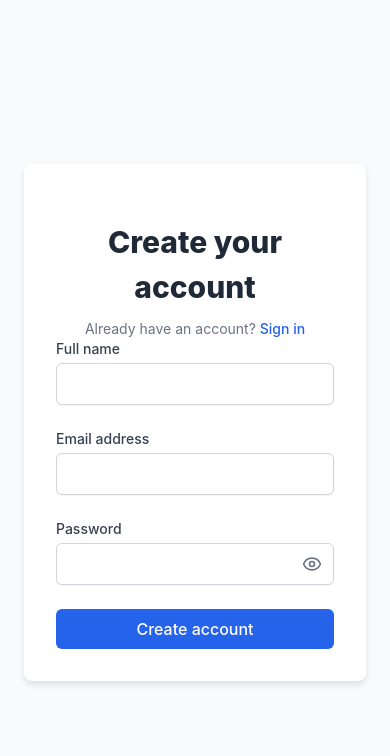
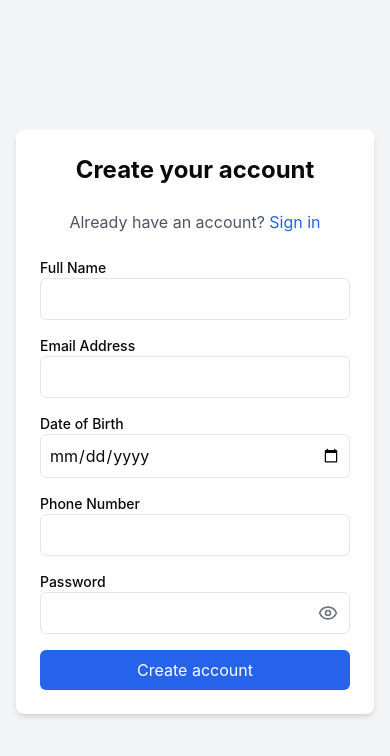
Before and after one commit to Shadip01/realtor.ai, a React (Vite) app: page /signup in a window 390 px wide. Shown: the top 756 px of the page. Built offline with nearby package versions, Linux system fonts and the light colour scheme.

Commit message:
updated to tailwind and make device responsive

```diff
--- a/package.json
+++ b/package.json
@@ -20,6 +20,7 @@
     "clsx": "^2.1.1",
     "lucide-react": "^0.446.0",
     "react": "^18.3.1",
+    "react-apple-login": "^1.1.6",
     "react-dom": "^18.3.1",
     "react-hook-form": "^7.53.0",
     "react-hot-toast": "^2.4.1",
@@ -40,8 +41,8 @@
     "eslint-plugin-react-refresh": "^0.4.12",
     "gh-pages": "^6.3.0",
     "globals": "^15.9.0",
-    "postcss": "^8.4.47",
-    "tailwindcss": "^3.4.13",
+    "postcss": "^8.5.3",
+    "tailwindcss": "^3.4.17",
     "typescript": "^5.5.3",
     "typescript-eslint": "^8.7.0",
     "vite": "^5.4.8"
--- a/src/pages/HomePage.tsx
+++ b/src/pages/HomePage.tsx
@@ -46,7 +46,7 @@ function HomePage() {
       zip: '07006',
       type: 'Townhouse for sale',
       agency: 'Luxury Homes Group',
-      openHouse: 'Open: fri 1-3pm (2/22)',
+      openHouse: 'Open: Fri 1-3pm (2/22)',
     },
   ];
 
--- a/src/pages/SignInPage.css
+++ /dev/null
@@ -1,92 +0,0 @@
-/* SignInPage.css */
-
-.container {
-    min-height: 100vh;
-    background-color: #f9fafb;
-    display: flex;
-    flex-direction: column;
-    justify-content: center;
-    padding: 3rem 1.5rem;
-  }
-
-  .card {
-    background-color: white;
-    padding: 2rem;
-    box-shadow: 0 4px 6px rgba(0, 0, 0, 0.1);
-    border-radius: 0.5rem;
-    max-width: 400px;
-    margin: auto;
-  }
-
-  .title {
-    margin-top: 1.5rem;
-    text-align: center;
-    font-size: 1.875rem;
-    font-weight: 800;
-    color: #1f2937;
-  }
-
-  .subtitle {
-    margin-top: 0.5rem;
-    text-align: center;
-    font-size: 0.875rem;
-    color: #6b7280;
-  }
-
-  .link {
-    color: #2563eb;
-    font-weight: 500;
-  }
-
-  .input-container {
-    margin-top: 0.25rem;
-  }
-
-  .input {
-    width: 100%;
-    padding: 0.5rem;
-    border: 1px solid #d1d5db;
-    border-radius: 0.375rem;
-    box-shadow: 0 1px 2px rgba(0, 0, 0, 0.05);
-  }
-
-  .input:focus {
-    outline: none;
-    border-color: #2563eb;
-    box-shadow: 0 0 0 2px rgba(37, 99, 235, 0.5);
-  }
-
-  .button {
-    width: 100%;
-    padding: 0.5rem;
-    background-color: #2563eb;
-    color: white;
-    font-weight: 500;
-    border-radius: 0.375rem;
-    text-align: center;
-    transition: background-color 0.2s;
-  }
-
-  .button:hover {
-    background-color: #1e40af;
-  }
-
-  .button:disabled {
-    opacity: 0.5;
-    cursor: not-allowed;
-  }
-
-  .error-message {
-    margin-top: 0.25rem;
-    color: #dc2626;
-    font-size: 0.875rem;
-  }
-
-  .password-toggle {
-    position: absolute;
-    right: 0.75rem;
-    top: 50%;
-    transform: translateY(-50%);
-    cursor: pointer;
-    color: #6b7280;
-  }
--- a/src/pages/SignInPage.tsx
+++ b/src/pages/SignInPage.tsx
@@ -5,11 +5,12 @@ import { zodResolver } from '@hookform/resolvers/zod';
 import { Eye, EyeOff, Loader2 } from 'lucide-react';
 import { signIn, signInSchema, type SignInValues } from '@/lib/auth';
 import toast from 'react-hot-toast';
-import './SignInPage.css'; // Import CSS file
 
 export default function SignInPage() {
   const navigate = useNavigate();
   const [showPassword, setShowPassword] = useState(false);
+  const [isGoogleLoading, setIsGoogleLoading] = useState(false);
+  const [isAppleLoading, setIsAppleLoading] = useState(false);
 
   const {
     register,
@@ -30,71 +31,115 @@ export default function SignInPage() {
   };
 
   return (
-    <div className="container">
-      <div className="card">
-        <h2 className="title">Welcome back</h2>
-        <p className="subtitle">
+    <div className="flex min-h-screen items-center justify-center bg-gray-100 px-4">
+      <div className="w-full max-w-md space-y-6 bg-white p-6 shadow-md rounded-lg">
+        <h2 className="text-2xl font-bold text-center">Welcome back</h2>
+        <p className="text-center text-gray-600">
           Don't have an account?{' '}
-          <Link to="/signup" className="link">Sign up</Link>
+          <Link to="/signup" className="text-blue-600 hover:underline">Sign up</Link>
         </p>
 
-        <form className="space-y-6" onSubmit={handleSubmit(onSubmit)}>
+        <form className="space-y-4" onSubmit={handleSubmit(onSubmit)}>
+          {/* Email Input */}
           <div>
-            <label htmlFor="email" className="block text-sm font-medium text-gray-700">
-              Email address
-            </label>
-            <div className="input-container">
+            <label htmlFor="email" className="block text-sm font-medium">Email address</label>
             <input
               id="email"
               type="email"
               autoComplete="email"
-                className="input"
+              className="w-full p-2 border rounded-md focus:ring focus:ring-blue-300"
               {...register('email')}
             />
-              {errors.email && <p className="error-message">{errors.email.message}</p>}
-            </div>
+            {errors.email && <p className="text-red-500 text-sm">{errors.email.message}</p>}
           </div>
 
+          {/* Password Input */}
           <div>
-            <label htmlFor="password" className="block text-sm font-medium text-gray-700">
-              Password
-            </label>
-            <div className="mt-1 relative">
+            <label htmlFor="password" className="block text-sm font-medium">Password</label>
+            <div className="relative">
               <input
                 id="password"
                 type={showPassword ? 'text' : 'password'}
                 autoComplete="current-password"
-                className="input"
+                className="w-full p-2 border rounded-md focus:ring focus:ring-blue-300"
                 {...register('password')}
               />
               <button
                 type="button"
                 onClick={() => setShowPassword(!showPassword)}
-                className="password-toggle"
+                className="absolute inset-y-0 right-3 flex items-center text-gray-500"
               >
                 {showPassword ? <EyeOff className="h-5 w-5" /> : <Eye className="h-5 w-5" />}
               </button>
-              {errors.password && <p className="error-message">{errors.password.message}</p>}
             </div>
+            {errors.password && <p className="text-red-500 text-sm">{errors.password.message}</p>}
           </div>
 
-          <div>
+          {/* Submit Button */}
           <button
             type="submit"
             disabled={isSubmitting}
-              className="button"
+            className="w-full bg-blue-600 text-white py-2 rounded-md hover:bg-blue-700 flex items-center justify-center"
           >
             {isSubmitting ? (
               <>
-                  <Loader2 className="animate-spin -ml-1 mr-2 h-4 w-4" />
+                <Loader2 className="animate-spin h-4 w-4 mr-2" />
                 Signing in...
               </>
             ) : (
               'Sign in'
             )}
           </button>
+        </form>
+
+        {/* Divider */}
+        <div className="flex items-center justify-center space-x-2 my-4">
+          <div className="h-px w-1/3 bg-gray-300"></div>
+          <span className="text-sm text-gray-500">or continue with</span>
+          <div className="h-px w-1/3 bg-gray-300"></div>
         </div>
-        </form>
+
+        {/* Social Login Buttons */}
+        <div className="flex space-x-4">
+          <button
+            type="button"
+            onClick={() => {}}
+            disabled={isGoogleLoading}
+            className="w-full flex items-center justify-center border rounded-md py-2 hover:bg-gray-100"
+          >
+            {isGoogleLoading ? (
+              <Loader2 className="animate-spin h-4 w-4" />
+            ) : (
+              <>
+                <img src="/api/placeholder/20/20" alt="Google" className="h-5 w-5 mr-2" />
+                Google
+              </>
+            )}
+          </button>
+
+          <button
+            type="button"
+            onClick={() => {}}
+            disabled={isAppleLoading}
+            className="w-full flex items-center justify-center border rounded-md py-2 hover:bg-gray-100"
+          >
+            {isAppleLoading ? (
+              <Loader2 className="animate-spin h-4 w-4" />
+            ) : (
+              <>
+                <img src="/api/placeholder/20/20" alt="Apple" className="h-5 w-5 mr-2" />
+                Apple
+              </>
+            )}
+          </button>
+        </div>
+
+        {/* Forgot Password */}
+        <div className="text-center mt-4">
+          <Link to="/forgot-password" className="text-sm text-blue-600 hover:underline">
+            Forgot password?
+          </Link>
+        </div>
       </div>
     </div>
   );
--- a/src/pages/SignUpPage.css
+++ /dev/null
@@ -1,92 +0,0 @@
-/* SignUpPage.css */
-
-.container {
-    min-height: 100vh;
-    background-color: #f9fafb;
-    display: flex;
-    flex-direction: column;
-    justify-content: center;
-    padding: 3rem 1.5rem;
-  }
-
-  .card {
-    background-color: white;
-    padding: 2rem;
-    box-shadow: 0 4px 6px rgba(0, 0, 0, 0.1);
-    border-radius: 0.5rem;
-    max-width: 400px;
-    margin: auto;
-  }
-
-  .title {
-    margin-top: 1.5rem;
-    text-align: center;
-    font-size: 1.875rem;
-    font-weight: 800;
-    color: #1f2937;
-  }
-
-  .subtitle {
-    margin-top: 0.5rem;
-    text-align: center;
-    font-size: 0.875rem;
-    color: #6b7280;
-  }
-
-  .link {
-    color: #2563eb;
-    font-weight: 500;
-  }
-
-  .input-container {
-    margin-top: 0.25rem;
-  }
-
-  .input {
-    width: 100%;
-    padding: 0.5rem;
-    border: 1px solid #d1d5db;
-    border-radius: 0.375rem;
-    box-shadow: 0 1px 2px rgba(0, 0, 0, 0.05);
-  }
-
-  .input:focus {
-    outline: none;
-    border-color: #2563eb;
-    box-shadow: 0 0 0 2px rgba(37, 99, 235, 0.5);
-  }
-
-  .button {
-    width: 100%;
-    padding: 0.5rem;
-    background-color: #2563eb;
-    color: white;
-    font-weight: 500;
-    border-radius: 0.375rem;
-    text-align: center;
-    transition: background-color 0.2s;
-  }
-
-  .button:hover {
-    background-color: #1e40af;
-  }
-
-  .button:disabled {
-    opacity: 0.5;
-    cursor: not-allowed;
-  }
-
-  .error-message {
-    margin-top: 0.25rem;
-    color: #dc2626;
-    font-size: 0.875rem;
-  }
-
-  .password-toggle {
-    position: absolute;
-    right: 0.75rem;
-    top: 50%;
-    transform: translateY(-50%);
-    cursor: pointer;
-    color: #6b7280;
-  }
--- a/src/pages/SignUpPage.tsx
+++ b/src/pages/SignUpPage.tsx
@@ -1,11 +1,10 @@
-import { useState } from 'react';
+import { useState, useCallback } from 'react';
 import { Link, useNavigate } from 'react-router-dom';
 import { useForm } from 'react-hook-form';
 import { zodResolver } from '@hookform/resolvers/zod';
 import { Eye, EyeOff, Loader2 } from 'lucide-react';
 import { signUp, signUpSchema, type SignUpValues } from '@/lib/auth';
 import toast from 'react-hot-toast';
-import './SignUpPage.css'; // Import CSS file
 
 export default function SignUpPage() {
   const navigate = useNavigate();
@@ -19,97 +18,114 @@ export default function SignUpPage() {
     resolver: zodResolver(signUpSchema),
   });
 
-  const onSubmit = async (data: SignUpValues) => {
+  const onSubmit = useCallback(async (data: SignUpValues) => {
     try {
       await signUp(data);
       toast.success('Account created successfully!');
       navigate('/signin');
     } catch (error) {
-      toast.error('Failed to create account. Please try again.');
+      toast.error(error?.message || 'Failed to create account. Please try again.');
     }
-  };
+  }, [navigate]);
 
   return (
-    <div className="container">
-      <div className="card">
-        <h2 className="title">Create your account</h2>
-        <p className="subtitle">
+    <div className="flex min-h-screen items-center justify-center bg-gray-100 px-4">
+      <div className="w-full max-w-md space-y-6 bg-white p-6 shadow-md rounded-lg">
+        <h2 className="text-2xl font-bold text-center">Create your account</h2>
+        <p className="text-center text-gray-600">
           Already have an account?{' '}
-          <Link to="/signin" className="link">Sign in</Link>
+          <Link to="/signin" className="text-blue-600 hover:underline">Sign in</Link>
         </p>
 
-        <form className="space-y-6" onSubmit={handleSubmit(onSubmit)}>
+        <form className="space-y-4" onSubmit={handleSubmit(onSubmit)}>
+          {/* Full Name */}
           <div>
-            <label htmlFor="name" className="block text-sm font-medium text-gray-700">
-              Full name
-            </label>
-            <div className="input-container">
+            <label htmlFor="name" className="block text-sm font-medium">Full Name</label>
             <input
               id="name"
               type="text"
               autoComplete="name"
-                className="input"
+              className="w-full p-2 border rounded-md focus:ring focus:ring-blue-300"
               {...register('name')}
             />
-              {errors.name && <p className="error-message">{errors.name.message}</p>}
-            </div>
+            {errors.name && <p className="text-red-500 text-sm">{errors.name.message}</p>}
           </div>
 
+          {/* Email */}
           <div>
-            <label htmlFor="email" className="block text-sm font-medium text-gray-700">
-              Email address
-            </label>
-            <div className="input-container">
+            <label htmlFor="email" className="block text-sm font-medium">Email Address</label>
             <input
               id="email"
               type="email"
               autoComplete="email"
-                className="input"
+              className="w-full p-2 border rounded-md focus:ring focus:ring-blue-300"
               {...register('email')}
             />
-              {errors.email && <p className="error-message">{errors.email.message}</p>}
-            </div>
+            {errors.email && <p className="text-red-500 text-sm">{errors.email.message}</p>}
           </div>
 
+          {/* Date of Birth */}
           <div>
-            <label htmlFor="password" className="block text-sm font-medium text-gray-700">
-              Password
-            </label>
-            <div className="mt-1 relative">
+            <label htmlFor="dob" className="block text-sm font-medium">Date of Birth</label>
+            <input
+              id="dob"
+              type="date"
+              className="w-full p-2 border rounded-md focus:ring focus:ring-blue-300"
+              {...register('dob')}
+            />
+            {errors.dob && <p className="text-red-500 text-sm">{errors.dob.message}</p>}
+          </div>
+
+          {/* Phone Number */}
+          <div>
+            <label htmlFor="phone" className="block text-sm font-medium">Phone Number</label>
+            <input
+              id="phone"
+              type="tel"
+              autoComplete="tel"
+              className="w-full p-2 border rounded-md focus:ring focus:ring-blue-300"
+              {...register('phone')}
+            />
+            {errors.phone && <p className="text-red-500 text-sm">{errors.phone.message}</p>}
+          </div>
+
+          {/* Password */}
+          <div>
+            <label htmlFor="password" className="block text-sm font-medium">Password</label>
+            <div className="relative">
               <input
                 id="password"
                 type={showPassword ? 'text' : 'password'}
                 autoComplete="new-password"
-                className="input"
+                className="w-full p-2 border rounded-md focus:ring focus:ring-blue-300"
                 {...register('password')}
               />
               <button
                 type="button"
                 onClick={() => setShowPassword(!showPassword)}
-                className="password-toggle"
+                className="absolute inset-y-0 right-3 flex items-center text-gray-500"
               >
                 {showPassword ? <EyeOff className="h-5 w-5" /> : <Eye className="h-5 w-5" />}
               </button>
-              {errors.password && <p className="error-message">{errors.password.message}</p>}
             </div>
+            {errors.password && <p className="text-red-500 text-sm">{errors.password.message}</p>}
           </div>
 
-          <div>
+          {/* Submit Button */}
           <button
             type="submit"
             disabled={isSubmitting}
-              className="button"
+            className="w-full bg-blue-600 text-white py-2 rounded-md hover:bg-blue-700 flex items-center justify-center"
           >
             {isSubmitting ? (
               <>
-                  <Loader2 className="animate-spin -ml-1 mr-2 h-4 w-4" />
+                <Loader2 className="animate-spin h-4 w-4 mr-2" />
                 Creating account...
               </>
             ) : (
               'Create account'
             )}
           </button>
-          </div>
         </form>
       </div>
     </div>
```
Also changed, not shown: 1 other file (tests, documents, lock files or other folders). Lines whose indentation alone changed are shown as unchanged.
